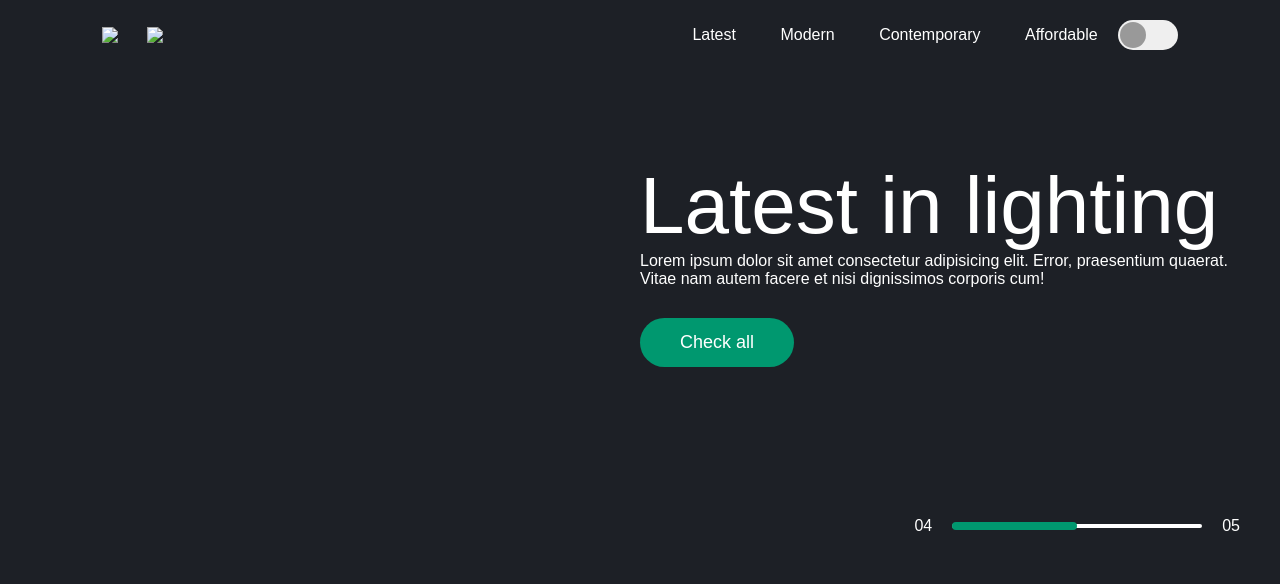
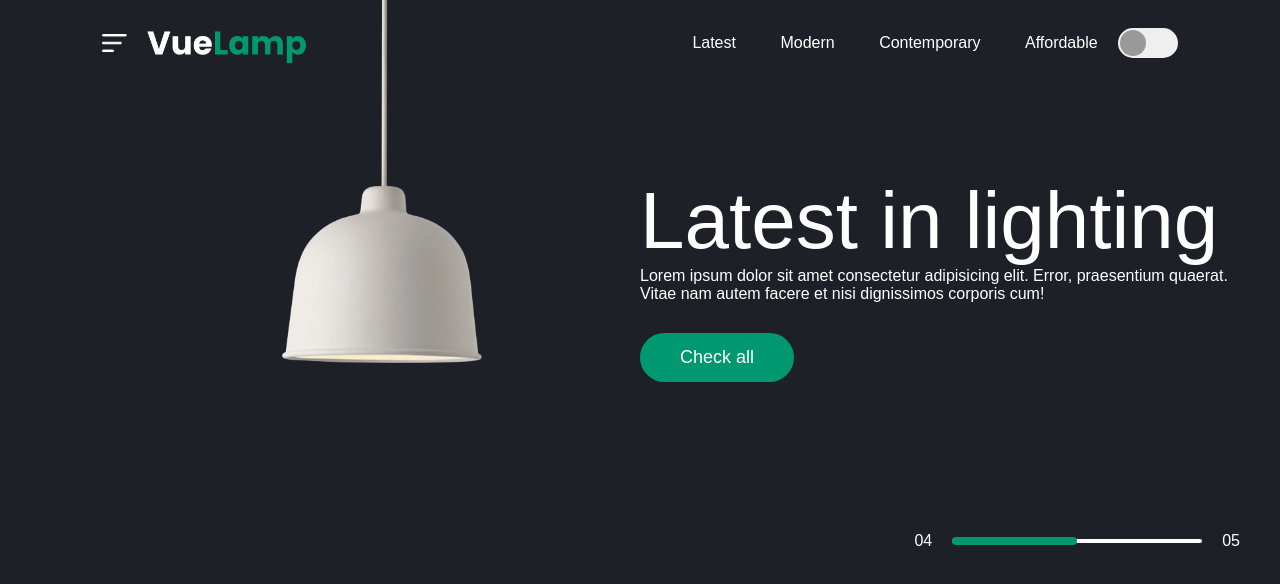
Before and after one commit to iDizzy/sotosProye, a plain HTML site: page index.html in a window 1280 px wide. Drawn offline with Linux system fonts and the light colour scheme.

Commit message:
Update index.html

```diff
--- a/index.html
+++ b/index.html
@@ -10,8 +10,8 @@
 <body>
     <div class="hero">
         <nav>
-            <img src="/img/menu.png" class="menu-img">
-            <img src="/img/logo.png" class="logo">
+            <img src="menu.png" class="menu-img">
+            <img src="logo.png" class="logo">
             <ul>
                 <li>
                     <a href="">Latest</a>
@@ -31,8 +31,8 @@
         </nav>
 
         <div class="lamp-container">
-            <img src="img/lamp.png" class="lamp">
-            <img src="img/light.png" class="light" id="light">
+            <img src="lamp.png" class="lamp">
+            <img src="light.png" class="light" id="light">
         </div>
 
         <div class="text-container">
```
